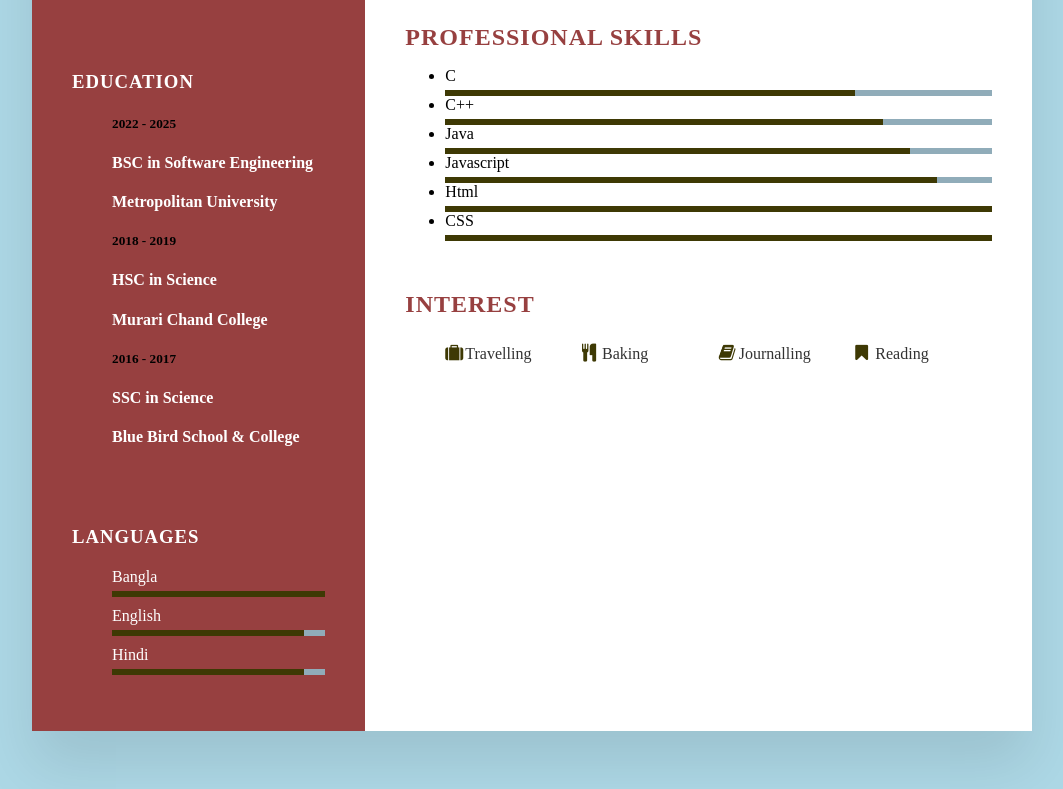
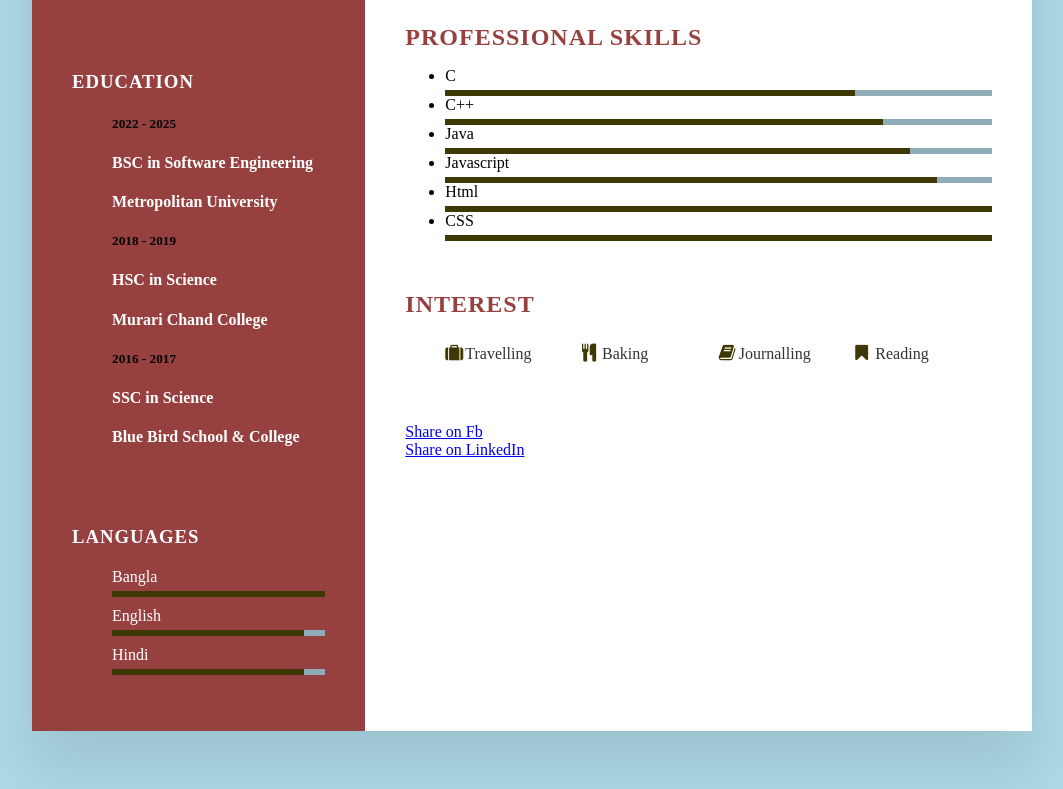
Before and after one commit to NabilaJ22/Web-Assingment-2, a plain HTML site: page CV/index.html in a window 1280 px wide. Shown: the part 725-1514 px from the top of the page, without its empty margins (108-1171 px from the left). Drawn offline with Linux system fonts and the light colour scheme.

Commit message:
Update index.html

```diff
--- a/CV/index.html
+++ b/CV/index.html
@@ -185,8 +185,22 @@
             </div>
 
 
+
+            <div class="share">
+            <div class="fb-share-button" data-href="https://cv-nabila.netlify.app/" data-layout="button" data-size="small">
+                <a target="_blank" href="https://www.facebook.com/sharer/sharer.php?u=https://cv-nabila.netlify.app/" class="fb-xfbml-parse-ignore">Share on Fb</a>
+              </div>
+
+              <div class="linkedin-share-button">
+                <a href="https://www.linkedin.com/shareArticle?mini=true&url=https://cv-nabila.netlify.app=Your_CV_Summary&source=https://cv-nabila.netlify.app" target="_blank">
+                Share on LinkedIn
+                </a>
+                </div>
+            </div>
+
+
             </div>
         </div>
-    </div>
+            </div>
 </body>
 </html>
```
